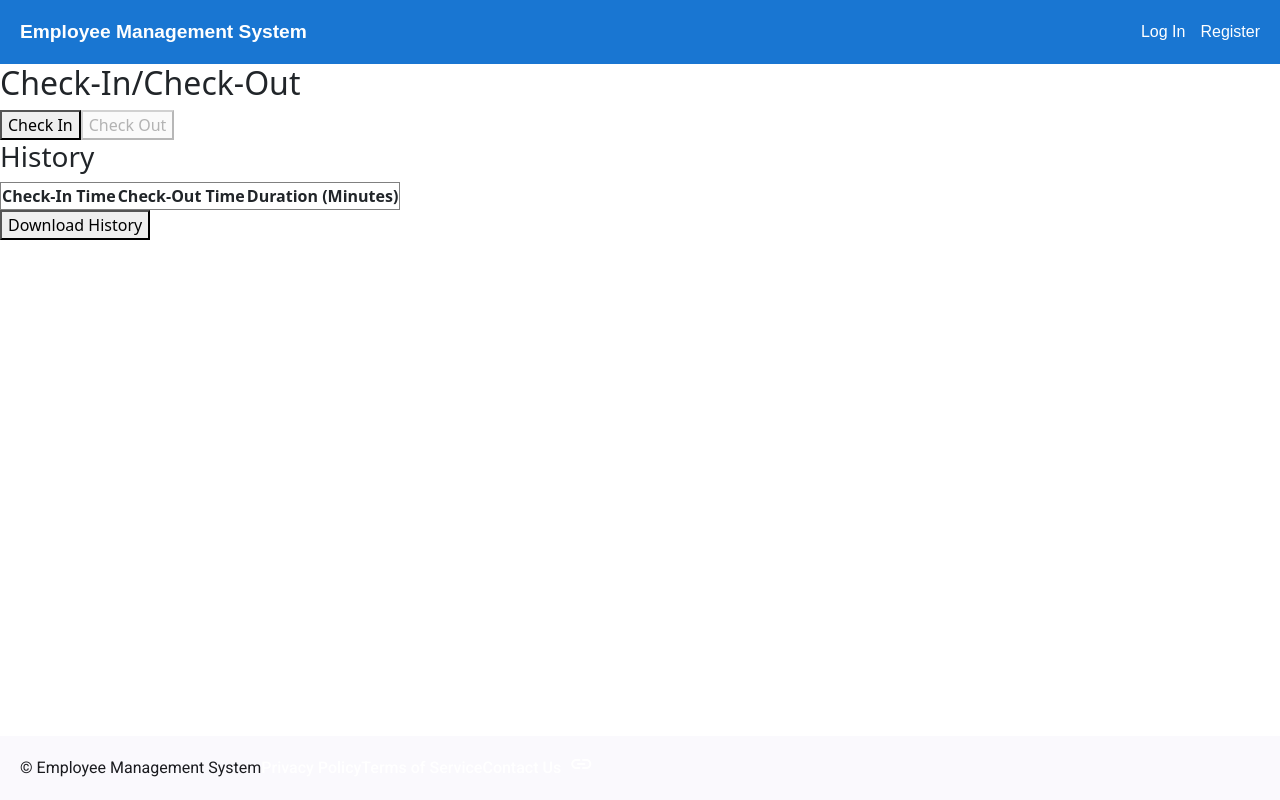
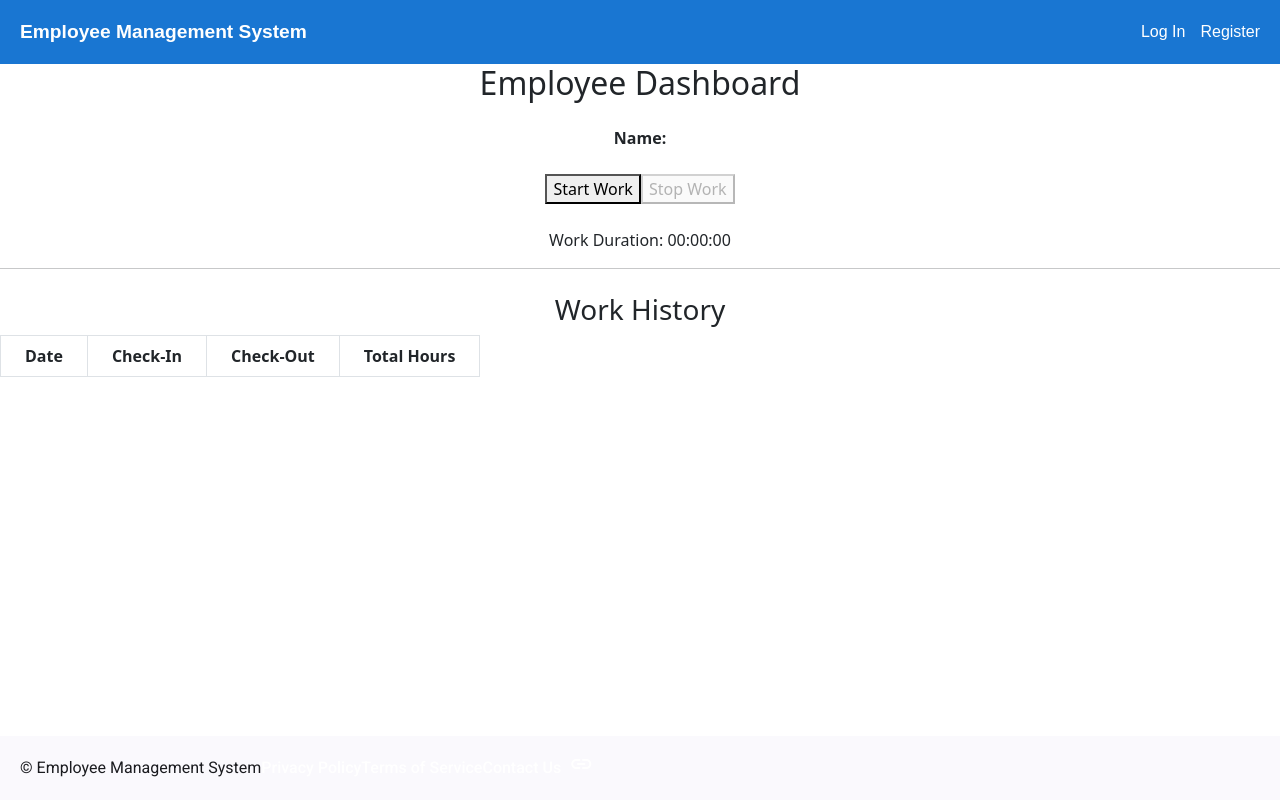
Before and after one commit to prerna-pawar30/Employee-Management-Mean-, an Angular app in the folder employee-management/: page /checkIn in a window 1280 px wide. Built offline with nearby package versions, Linux system fonts and the light colour scheme.

Commit message:
changes emp dashboard add checkin

```diff
--- a/employee-management/src/app/components/check-in-out/check-in-out.component.html
+++ b/employee-management/src/app/components/check-in-out/check-in-out.component.html
@@ -1,32 +1,50 @@
-<div class="check-in-out">
-    <h2>Check-In/Check-Out</h2>
+<div class="flex flex-col items-center mt-10">
+  <div class="bg-white p-8 rounded shadow-md w-6/12 sm:w-96 text-center">
+      <h2 class="text-2xl font-bold mb-4">Employee Dashboard</h2>
 
-    <button (click)="checkIn()" [disabled]="isCheckedIn">Check In</button>
-    <button (click)="checkOut()" [disabled]="!isCheckedIn">Check Out</button>
+      <div class="mb-4">
+          <p><strong>Name:</strong> {{ authService.userName }}</p>
+      </div>
 
-    <p *ngIf="isCheckedIn">Timer: {{ elapsedTime }} seconds</p>
+      <div class="mb-4">
+          <button mat-raised-button color="primary" class="mr-2"
+              (click)="startStopwatch()" [disabled]="isCheckedIn">
+              Start Work
+          </button>
 
-    <h3>History</h3>
-    <table border="1">
-      <thead>
-        <tr>
-          <th>Check-In Time</th>
-          <th>Check-Out Time</th>
-          <th>Duration (Minutes)</th>
-        </tr>
-      </thead>
-      <tbody>
-        <tr *ngFor="let item of history">
-          <td>{{ item.checkInTime | date: 'short' }}</td>
-          <td>{{ item.checkOutTime ? (item.checkOutTime | date: 'short') : 'N/A' }}</td>
-          <td *ngIf="item.duration !== null && item.duration !== undefined">
-            {{ (item.duration / 60000) | number: '1.2-2' }}
-          </td>
-          <td *ngIf="item.duration === null || item.duration === undefined">N/A</td>
+          <button mat-raised-button color="warn"
+              (click)="stopStopwatch()" [disabled]="!isCheckedIn">
+              Stop Work
+          </button>
+      </div>
 
-        </tr>
-      </tbody>
-    </table>
+      <p *ngIf="lastCheckIn"><strong>Last Check-In:</strong> {{ lastCheckIn | date: 'short' }}</p>
+      <p *ngIf="lastCheckOut"><strong>Last Check-Out:</strong> {{ lastCheckOut | date: 'short' }}</p>
 
-    <button (click)="downloadHistory()">Download History</button>
+      <p class="text-lg font-semibold mt-4">
+          Work Duration: {{ formatTime(elapsedTime) }}
+      </p>
+
+      <hr class="my-6">
+
+      <h3 class="text-xl font-bold mt-4">Work History</h3>
+      <table class="min-w-full bg-white border border-gray-300">
+          <thead>
+              <tr class="bg-gray-200">
+                  <th class="border px-4 py-2">Date</th>
+                  <th class="border px-4 py-2">Check-In</th>
+                  <th class="border px-4 py-2">Check-Out</th>
+                  <th class="border px-4 py-2">Total Hours</th>
+              </tr>
+          </thead>
+          <tbody>
+              <tr *ngFor="let record of workRecords">
+                  <td class="border px-4 py-2">{{ record.date | date:'shortDate' }}</td>
+                  <td class="border px-4 py-2">{{ record.checkInTime | date:'shortTime' }}</td>
+                  <td class="border px-4 py-2">{{ record.checkOutTime ? (record.checkOutTime | date:'shortTime') : 'Pending' }}</td>
+                  <td class="border px-4 py-2">{{ record.checkOutTime ? formatTime(record.duration) : 'In Progress' }}</td>
+              </tr>
+          </tbody>
+      </table>
   </div>
+</div>
--- a/employee-management/src/app/components/check-in-out/check-in-out.component.ts
+++ b/employee-management/src/app/components/check-in-out/check-in-out.component.ts
@@ -1,63 +1,118 @@
-import { Component, OnInit } from '@angular/core';
+import { Component, Inject, OnInit } from '@angular/core';
 import { HttpClient } from '@angular/common/http';
+import { CommonModule } from '@angular/common';
 import { FormsModule } from '@angular/forms';
-import { CommonModule } from '@angular/common';
+
+import { CheckInOutService } from '../../services/check-in-out.service';
+import { environment } from '../../../environments/environment';
+import { AuthService } from '../../services/auth.service';
+
 
 @Component({
   selector: 'app-check-in-out',
-  imports:[CommonModule,FormsModule],
+  imports:[CommonModule, FormsModule],
   templateUrl: './check-in-out.component.html',
   styleUrls: ['./check-in-out.component.css']
 })
-export class CheckInOutComponent implements OnInit {
-  employeeId = 'EMPLOYEE_ID_HERE';  // Replace with actual employee ID
-  isCheckedIn = false;
+export class CheckInOutComponent{
+
+   isCheckedIn: boolean = false;
+    lastCheckIn: Date | null = null;
+    lastCheckOut: Date | null = null;
+    elapsedTime: number = 0;
     timer: any;
-  elapsedTime = 0;
-  history: any[] = [];
+    employeeId: string | null = null;
+    workRecords: any[] = [];
 
-  constructor(private http: HttpClient) {}
+    constructor(
+      @Inject(AuthService) public authService: AuthService,
+      private checkInOutService: CheckInOutService,
+      private http: HttpClient
+    ) {}
 
     ngOnInit() {
-    // this.employeeId = localStorage.getItem('employeeId') || '';
-    // if (this.employeeId) {
-    //   this.getHistory();
-    // }
+      this.employeeId = this.authService.userId;
+      if (!this.employeeId) {
+        console.error("Employee ID is missing!");
+        return;
+      }
+      this.fetchWorkRecords();
+    }
+
+    startStopwatch() {
+      if (!this.isCheckedIn) {
+        this.checkIn();
+      }
+      this.timer = setInterval(() => {
+        this.elapsedTime += 1000;
+      }, 1000);
+    }
+
+    stopStopwatch() {
+      clearInterval(this.timer);
+      if (this.isCheckedIn) {
+        this.checkOut();
+      }
     }
 
     checkIn() {
-    this.http.post('http://localhost:3000/checkinout/check-in', { employeeId: this.employeeId }).subscribe(() => {
+      if (!this.employeeId) return;
+
+      this.checkInOutService.checkIn(this.employeeId).subscribe(
+        (res: any) => {
           this.isCheckedIn = true;
+          this.lastCheckIn = new Date();
           this.elapsedTime = 0;
-      this.startTimer();
-    });
+        },
+        (error) => console.error(error)
+      );
     }
 
     checkOut() {
-    this.http.post('http://localhost:3000/checkinout/check-out', { employeeId: this.employeeId }).subscribe(() => {
+      if (!this.employeeId) return;
+
+      this.checkInOutService.checkOut(this.employeeId).subscribe(
+        (res: any) => {
           this.isCheckedIn = false;
-      this.stopTimer();
-      this.getHistory();
-    });
+          this.lastCheckOut = new Date();
+        },
+        (error) => console.error(error)
+      );
     }
 
-  startTimer() {
-    this.timer = setInterval(() => {
-      this.elapsedTime += 1;
-    }, 1000);
+    fetchWorkRecords() {
+      if (!this.employeeId) return;
+
+      this.http.get(`${environment.apiUrl}/api/check-in-out/history/${this.employeeId}`).subscribe(
+        (res: any) => {
+          console.log("History API Response:", res); // Debugging
+          if (res.history) {
+            this.workRecords = res.history.map((record: any) => ({
+              date: new Date(record.checkInTime).toISOString().split('T')[0],
+              checkInTime: new Date(record.checkInTime),
+              checkOutTime: record.checkOutTime ? new Date(record.checkOutTime) : null,
+              duration: record.checkOutTime
+                ? new Date(record.checkOutTime).getTime() - new Date(record.checkInTime).getTime()
+                : 0
+            }));
+          } else {
+            this.workRecords = [];
+          }
+        },
+        (error) => console.error("Error fetching history:", error)
+      );
     }
 
-  stopTimer() {
-    clearInterval(this.timer);
+    formatTime(milliseconds: number): string {
+      let totalSeconds = Math.floor(milliseconds / 1000);
+      let hours = Math.floor(totalSeconds / 3600);
+      let minutes = Math.floor((totalSeconds % 3600) / 60);
+      let seconds = totalSeconds % 60;
+      return `${this.pad(hours)}:${this.pad(minutes)}:${this.pad(seconds)}`;
     }
 
-  getHistory() {
-    this.http.get<any[]>(`http://localhost:3000/checkinout/history/${this.employeeId}`).subscribe(data => {
-      this.history = data;
-    });
+    private pad(num: number): string {
+      return num < 10 ? '0' + num : num.toString();
     }
 
-  downloadHistory() {
-    window.open(`http://localhost:3000/checkinout/download/${this.employeeId}`, '_blank');
 }
-}
--- a/employee-management/src/app/components/employee-dashboard/employee-dashboard.component.html
+++ b/employee-management/src/app/components/employee-dashboard/employee-dashboard.component.html
@@ -1,46 +1,36 @@
 <div class="container mt-5">
     <div class="card bg-white p-4 rounded shadow-sm w-75 mx-auto">
-      <h2 class="text-center mb-4 text-primary">Employee Dashboard</h2>
+        <h2 class="text-center mb-4">Employee Dashboard</h2>
 
-      <!-- Employee Info -->
-      <div class="mb-4 text-center">
+        <div class="mb-4">
             <p><strong>Name:</strong> {{ authService.userName }}</p>
-          <p><strong>Employee ID:</strong> {{ employeeId }}</p>
         </div>
 
-      <!-- Check-In & Check-Out Buttons -->
         <div class="mb-4 d-flex justify-content-center">
-          <button class="btn btn-success btn-lg mr-3"
-              (click)="checkIn()" [disabled]="isCheckedIn">
+            <button class="btn btn-primary mr-2"
+                (click)="startStopwatch()" [disabled]="isCheckedIn">
                 Start Work
             </button>
 
-          <button class="btn btn-danger btn-lg"
-              (click)="checkOut()" [disabled]="!isCheckedIn">
+            <button class="btn btn-danger"
+                (click)="stopStopwatch()" [disabled]="!isCheckedIn">
                 Stop Work
             </button>
         </div>
 
-      <!-- Work Duration & Last Check-In/Out -->
-      <div class="text-center">
-          <p *ngIf="lastCheckIn" class="font-weight-bold">
-              <i class="fas fa-clock text-warning"></i> Last Check-In: {{ lastCheckIn | date: 'short' }}
-          </p>
-          <p *ngIf="lastCheckOut" class="font-weight-bold">
-              <i class="fas fa-clock text-secondary"></i> Last Check-Out: {{ lastCheckOut | date: 'short' }}
-          </p>
-          <p class="text-lg font-weight-bold mt-3 text-success">
+        <p *ngIf="lastCheckIn"><strong>Last Check-In:</strong> {{ lastCheckIn | date: 'short' }}</p>
+        <p *ngIf="lastCheckOut"><strong>Last Check-Out:</strong> {{ lastCheckOut | date: 'short' }}</p>
+
+        <p class="text-lg font-weight-bold mt-4">
             Work Duration: {{ formatTime(elapsedTime) }}
         </p>
-      </div>
 
         <hr class="my-4">
 
-      <!-- Work History Table -->
-      <h3 class="text-center mb-4 text-info">Work History</h3>
+        <h3 class="text-center mb-4">Work History</h3>
         <div class="table-responsive">
-          <table class="table table-bordered table-hover">
-              <thead class="thead-dark">
+            <table class="table table-bordered table-striped">
+                <thead class="bg-gray-200">
                     <tr>
                         <th scope="col">Date</th>
                         <th scope="col">Check-In</th>
@@ -58,14 +48,13 @@
                 </tbody>
             </table>
         </div>
+    </div>
+</div>
 
-      <hr class="my-4">
 
 <!-- Leave Form Button -->
 <div class="text-center">
-          <a routerLink="/employee-leave" class="btn btn-primary btn-lg">
+    <a routerLink="/leave-employee" class="btn btn-primary btn-lg">
         <i class="fas fa-calendar-alt"></i> Request Leave
     </a>
 </div>
-  </div>
-</div>
--- a/employee-management/src/app/components/employee-dashboard/employee-dashboard.component.ts
+++ b/employee-management/src/app/components/employee-dashboard/employee-dashboard.component.ts
@@ -1,235 +1,113 @@
-// import { Component, OnInit } from '@angular/core';
-// import { HttpClient } from '@angular/common/http';
-// import Swal from 'sweetalert2';
-// import { FormsModule } from '@angular/forms';
-// import { CommonModule } from '@angular/common';
-// import { LeaveService } from '../../services/leave.service';
-
-// @Component({
-//   selector: 'app-employee-dashboard',
-//   templateUrl: './employee-dashboard.component.html',
-//   styleUrls: ['./employee-dashboard.component.css'],
-//   standalone: true,
-//   imports: [FormsModule, CommonModule]
-// })
-// export class EmployeeDashboardComponent implements OnInit {
-//   isCheckedIn: boolean = false;
-//   newLeaveRequest = { employeeId: '', reason: '', date: '' };
-
-//   constructor(private http: HttpClient, private leaveService : LeaveService) {}
-
-//   ngOnInit() {
-//     this.loadCheckInStatus();
-//     this.loadEmployeeId();  // Load Employee ID when the component initializes
-//   }
-
-//   loadCheckInStatus() {
-//     this.isCheckedIn = localStorage.getItem('isCheckedIn') === 'true';
-//   }
-
-//   loadEmployeeId() {
-//     const user = JSON.parse(localStorage.getItem('user')!); // Get logged-in user
-//     if (user && user._id) {
-//       this.newLeaveRequest.employeeId = user._id; // Set employee ID
-//     } else {
-//       Swal.fire('Error', 'User not found. Please log in again.', 'error');
-//     }
-//   }
-
-//   checkIn() {
-//     this.isCheckedIn = true;
-//     localStorage.setItem('isCheckedIn', 'true');
-
-//     Swal.fire({
-//       title: 'Checked In!',
-//       text: 'You have successfully checked in.',
-//       icon: 'success',
-//       timer: 2000,
-//       showConfirmButton: false
-//     });
-//   }
-
-//   checkOut() {
-//     this.isCheckedIn = false;
-//     localStorage.setItem('isCheckedIn', 'false');
-
-//     Swal.fire({
-//       title: 'Checked Out!',
-//       text: 'You have successfully checked out.',
-//       icon: 'info',
-//       timer: 2000,
-//       showConfirmButton: false
-//     });
-//   }
-
-//   submitLeaveRequest() {
-//     console.log('Before Submit - Leave Data:', this.newLeaveRequest); // Debug log ✅
-
-//     if (!this.newLeaveRequest.employeeId) {
-//       Swal.fire('Error', 'Employee ID is missing. Please log in again.', 'error');
-//       return;
-//     }
-
-//     if (!this.newLeaveRequest.reason || !this.newLeaveRequest.date) {
-//       Swal.fire('Error', 'Please enter a leave reason and date.', 'error');
-//       return;
-//     }
-
-//     const leaveData = {
-//       employeeId: this.newLeaveRequest.employeeId,  // Ensure employee ID is included
-//       reason: this.newLeaveRequest.reason,
-//       date: this.newLeaveRequest.date,
-//       status: 'Pending' // Default status
-//     };
-
-//     this.leaveService.submitLeave(leaveData).subscribe({
-//       next: (response) => {
-//         console.log('Leave request submitted successfully:', response);
-//         Swal.fire('Success', 'Leave request submitted.', 'success');
-//         this.newLeaveRequest = { employeeId: this.newLeaveRequest.employeeId, reason: '', date: '' }; // Reset form, keep ID
-//       },
-//       error: (error) => {
-//         console.error('Error submitting leave request:', error);
-//         Swal.fire('Error', 'Failed to submit leave request.', 'error');
-//       },
-//       complete: () => {
-//         console.log('Leave request submission completed.');
-//       }
-//     });
-//   }
-// }
-
-
-
-import { Component, Inject, OnInit } from '@angular/core';
-import { HttpClient } from '@angular/common/http';
-import Swal from 'sweetalert2';
-import { FormsModule } from '@angular/forms';
-import { CommonModule } from '@angular/common';
+import { Component, Inject } from '@angular/core';
 import { AuthService } from '../../services/auth.service';
 import { CheckInOutService } from '../../services/check-in-out.service';
-import { LeaveService } from '../../services/leave.service';
+import { HttpClient } from '@angular/common/http';
 import { environment } from '../../../environments/environment';
-import { RouterLink } from '@angular/router';
+import { CommonModule } from '@angular/common';
 
 @Component({
   selector: 'app-employee-dashboard',
+  imports:[CommonModule],
   templateUrl: './employee-dashboard.component.html',
-  styleUrls: ['./employee-dashboard.component.css'],
-  standalone: true,
-  imports: [FormsModule, CommonModule,RouterLink]
+  styleUrls: ['./employee-dashboard.component.css']
 })
-export class EmployeeDashboardComponent implements OnInit {
+export class EmployeeDashboardComponent {
   isCheckedIn: boolean = false;
   lastCheckIn: Date | null = null;
   lastCheckOut: Date | null = null;
   elapsedTime: number = 0;
+  timer: any;
   employeeId: string | null = null;
   workRecords: any[] = [];
-  userName: string = '';
-
-  newLeaveRequest = { employeeId: '', reason: '', date: '' };
 
   constructor(
     @Inject(AuthService) public authService: AuthService,
     private checkInOutService: CheckInOutService,
-    private leaveService: LeaveService,
     private http: HttpClient
   ) {}
 
   ngOnInit() {
-    this.loadEmployeeId();
+    this.employeeId = this.authService.userId;
+    if (!this.employeeId) {
+      console.error("Employee ID is missing!");
+      return;
+    }
+    this.fetchWorkRecords();
   }
-  loadEmployeeId() {
-    const user = this.authService.getCurrentUser();
 
-    if (user && typeof user._id === 'string' && user._id.trim() !== '') {
-      this.employeeId = user._id;
-      this.userName = user.name?.trim() || 'Employee';
+  startStopwatch() {
+    if (!this.isCheckedIn) {
+      this.checkIn();
+    }
+    this.timer = setInterval(() => {
+      this.elapsedTime += 1000;
+    }, 1000);
+  }
 
-      this.newLeaveRequest = {
-        employeeId: this.employeeId || '',
-        reason: '',
-        date: ''
-      };
-
-      this.fetchWorkRecords();
-    } else {
-      Swal.fire('Error', 'User not found. Please log in again.', 'error');
-      console.error('User ID not found or invalid in AuthService.');
+  stopStopwatch() {
+    clearInterval(this.timer);
+    if (this.isCheckedIn) {
+      this.checkOut();
     }
   }
 
   checkIn() {
-    if (!this.employeeId) {
-      Swal.fire('Error', 'User ID missing. Please log in again.', 'error');
-      return;
-    }
-
-    console.log('Attempting to check in with Employee ID:', this.employeeId);
+    if (!this.employeeId) return;
 
     this.checkInOutService.checkIn(this.employeeId).subscribe(
-      (response) => {
-        console.log('Check-in response:', response);
+      (res: any) => {
         this.isCheckedIn = true;
         this.lastCheckIn = new Date();
         this.elapsedTime = 0;
-        Swal.fire('Checked In', 'You have successfully checked in.', 'success');
       },
-      (error) => {
-        console.error('Error during check-in:', error);
-        Swal.fire('Error', 'Failed to check in. Check the console for details.', 'error');
-      }
+      (error) => console.error(error)
     );
   }
 
   checkOut() {
-    if (!this.employeeId) {
-      Swal.fire('Error', 'User ID missing. Please log in again.', 'error');
-      return;
-    }
+    if (!this.employeeId) return;
 
     this.checkInOutService.checkOut(this.employeeId).subscribe(
-      () => {
+      (res: any) => {
         this.isCheckedIn = false;
         this.lastCheckOut = new Date();
-        Swal.fire('Checked Out', 'You have successfully checked out.', 'info');
       },
-      (error) => {
-        console.error('Error during check-out:', error);
-        Swal.fire('Error', 'Failed to check out.', 'error');
-      }
+      (error) => console.error(error)
     );
   }
 
   fetchWorkRecords() {
     if (!this.employeeId) return;
 
-    this.http.get(`${environment.apiUrl}/api/check-in-out/history/${this.employeeId}`).subscribe(
+    this.http.get(`${environment.API_URL}/api/check-in-out/history/${this.employeeId}`).subscribe(
       (res: any) => {
-        if (!res.history) {
-          console.warn('No history data received.');
-          return;
+        console.log("History API Response:", res); // Debugging
+        if (res.history) {
+          this.workRecords = res.history.map((record: any) => ({
+            date: new Date(record.checkInTime).toISOString().split('T')[0],
+            checkInTime: new Date(record.checkInTime),
+            checkOutTime: record.checkOutTime ? new Date(record.checkOutTime) : null,
+            duration: record.checkOutTime
+              ? new Date(record.checkOutTime).getTime() - new Date(record.checkInTime).getTime()
+              : 0
+          }));
+        } else {
+          this.workRecords = [];
         }
-
-        this.workRecords = res.history.map((record: any) => ({
-          date: new Date(record.checkInTime).toISOString().split('T')[0],
-          checkInTime: new Date(record.checkInTime),
-          checkOutTime: record.checkOutTime ? new Date(record.checkOutTime) : null,
-          duration: record.checkOutTime ? new Date(record.checkOutTime).getTime() - new Date(record.checkInTime).getTime() : 0
-        }));
       },
-      (error) => {
-        console.error('Error fetching work records:', error);
-        Swal.fire('Error', 'Failed to load work history.', 'error');
-      }
+      (error) => console.error("Error fetching history:", error)
     );
   }
 
+  formatTime(milliseconds: number): string {
+    let totalSeconds = Math.floor(milliseconds / 1000);
+    let hours = Math.floor(totalSeconds / 3600);
+    let minutes = Math.floor((totalSeconds % 3600) / 60);
+    let seconds = totalSeconds % 60;
+    return `${this.pad(hours)}:${this.pad(minutes)}:${this.pad(seconds)}`;
+  }
 
-  formatTime(milliseconds: number): string {
-    const hours = Math.floor(milliseconds / 3600000);
-    const minutes = Math.floor((milliseconds % 3600000) / 60000);
-    return `${hours}h ${minutes}m`;
+  private pad(num: number): string {
+    return num < 10 ? '0' + num : num.toString();
   }
 }
--- a/employee-management/src/app/components/header/header.component.html
+++ b/employee-management/src/app/components/header/header.component.html
@@ -20,6 +20,7 @@
 
       @if (authService.isLoggedIn) {
         <a routerLink="/leave-employee" class="cursor-pointer ml-2">Leave</a>
+        <a routerLink="/checkIn" class="cursor-pointer ml-2">Check-In</a>
         <a (click)="logout()" class="cursor-pointer ml-2">Logout</a>
       }@else {
         <a routerLink="/login" class="cursor-pointer ml-2">Log In</a>
--- a/employee-management/src/app/services/check-in-out.service.ts
+++ b/employee-management/src/app/services/check-in-out.service.ts
@@ -11,10 +11,10 @@ export class CheckInOutService {
   constructor(private http: HttpClient) {}
 
   checkIn(employeeId: string): Observable<any> {
-    return this.http.post(`${environment.apiUrl}/api/check-in-out/check-in`, { employeeId });
+    return this.http.post(`${environment.API_URL}/api/check-in-out/check-in`, { employeeId });
   }
 
   checkOut(employeeId: string): Observable<any> {
-    return this.http.post(`${environment.apiUrl}/api/check-in-out/check-out`, { employeeId });
+    return this.http.post(`${environment.API_URL}/api/check-in-out/check-out`, { employeeId });
   }
 }
--- a/employee-management/src/environments/environment.ts
+++ b/employee-management/src/environments/environment.ts
@@ -1,3 +1,4 @@
 export const environment = {
-    apiUrl:"http://employeeManagement.test"
+    apiUrl:"http://employeeManagement.test",
+     API_URL:"http://localhost:3000"
 };
```
Also changed, not shown: employee-management/src/app/services/auth.service.ts (+11 -0 lines). Lines whose indentation alone changed are shown as unchanged.
